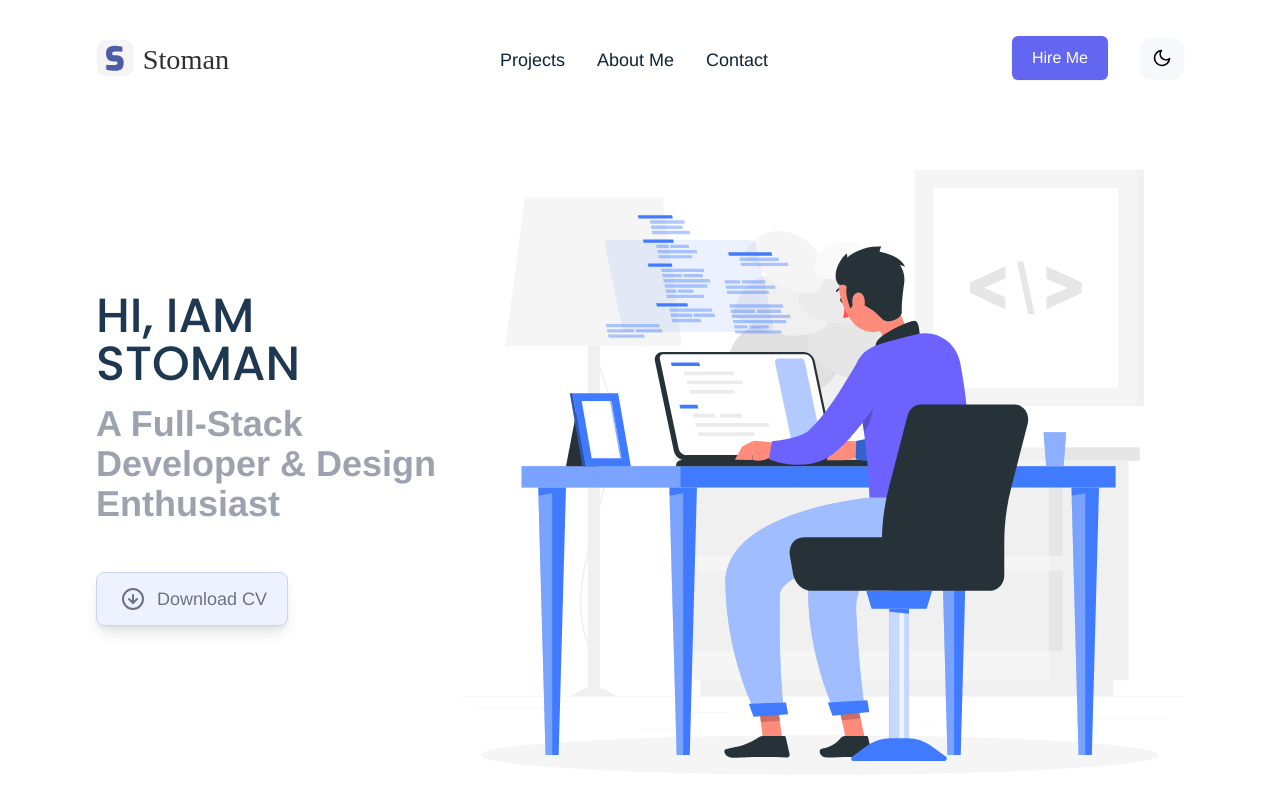
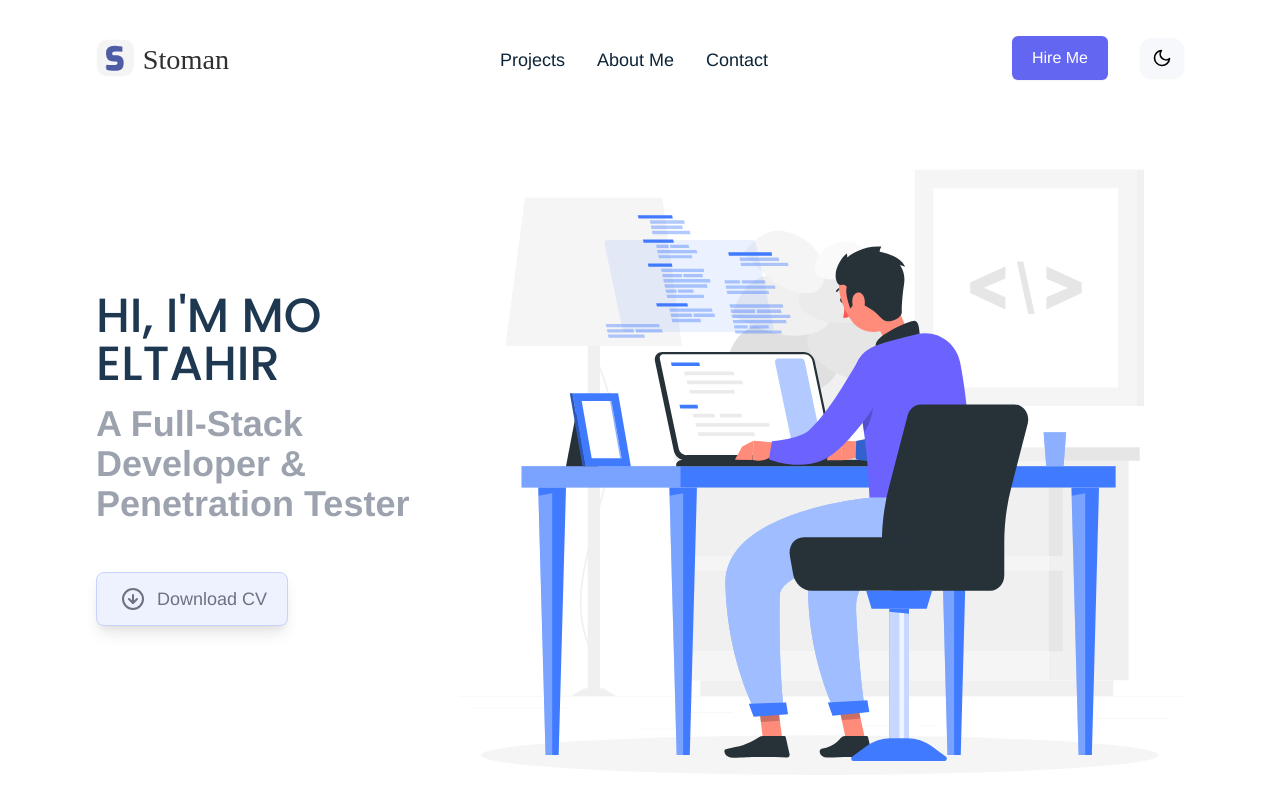
Before and after one commit to MoElaSec/Vue_Portfolio, a Vue app: page / in a window 1280 px wide. Shown: the top 800 px of the page. Built offline with nearby package versions, Linux system fonts and the light colour scheme; what vue-backtotop would draw is missing.

Commit message:
My PDF + Intro

```diff
--- a/src/components/shared/AppBanner.vue
+++ b/src/components/shared/AppBanner.vue
@@ -8,17 +8,17 @@
 			<h1
 				class="text-3xl md:text-4xl xl:text-5xl text-center sm:text-left font-semibold text-ternary-dark dark:text-primary-light uppercase"
 			>
-				Hi, Iam Stoman
+				Hi, I'm Mo Eltahir
 			</h1>
 			<p
 				class="mt-4 text-xl md:text-2xl xl:text-4xl text-center sm:text-left font-semibold leading-none text-gray-400"
 			>
-				A Full-Stack Developer & Design Enthusiast
+				A Full-Stack Developer & Penetration Tester
 			</p>
 			<div class="flex justify-center sm:block">
 				<a
-					download="Stoman-Resume.pdf"
-					href="/files/Stoman-Resume.pdf"
+					download="Mo_ELtahir_Resume.pdf"
+					href="/files/Mo_ELtahir_Resume.pdf"
 					class="flex justify-center items-center w-36 sm:w-48 mt-12 mb-6 sm:mb-0 text-lg border border-indigo-200 dark:border-ternary-dark py-2.5 sm:py-3 shadow-lg rounded-lg bg-indigo-50 focus:ring-1 focus:ring-indigo-900 hover:bg-indigo-500 text-gray-500 hover:text-white"
 					aria-label="Download Resume"
 				>
```
Also changed, not shown: 2 other files (tests, documents, lock files or other folders).
